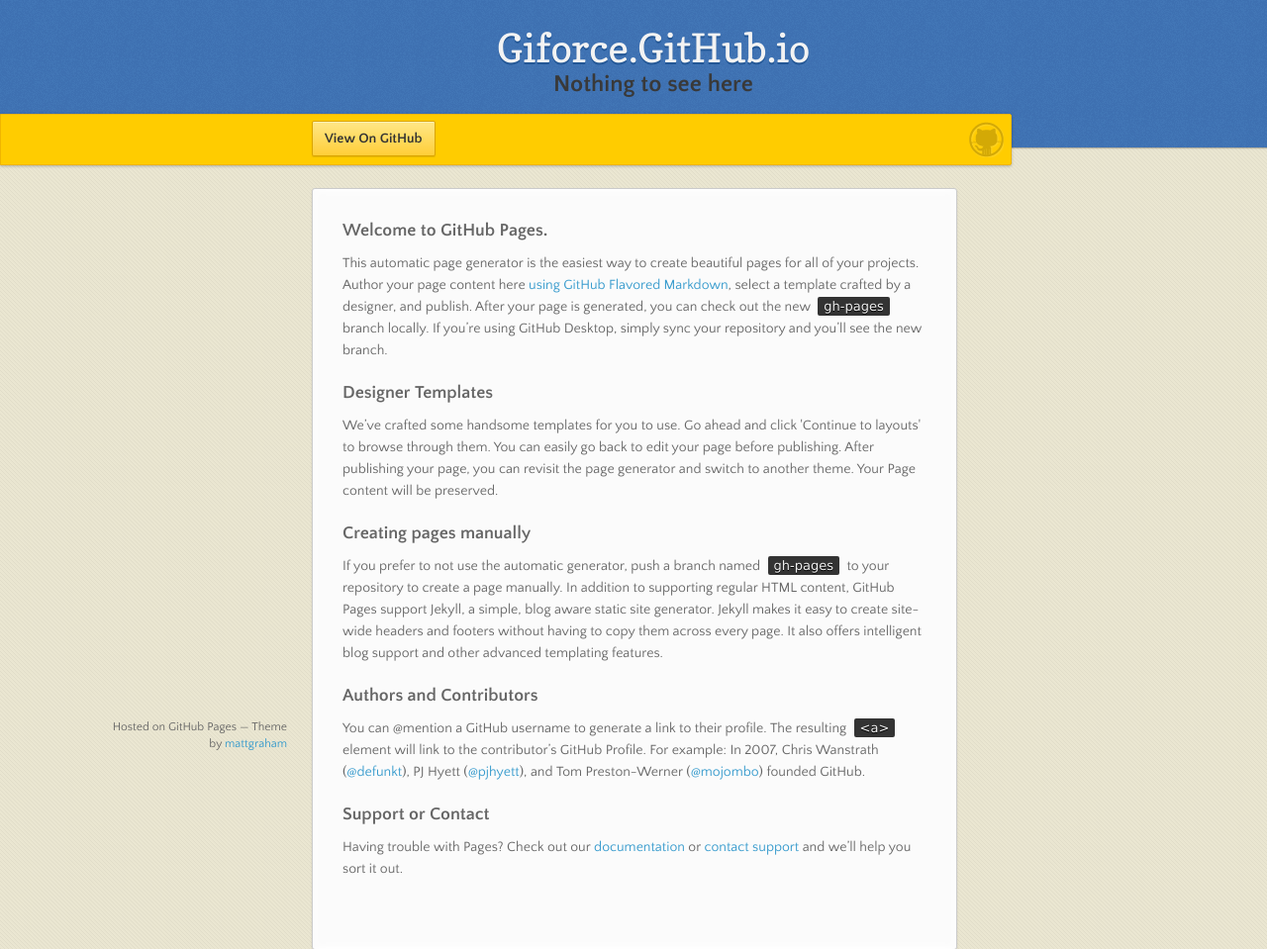
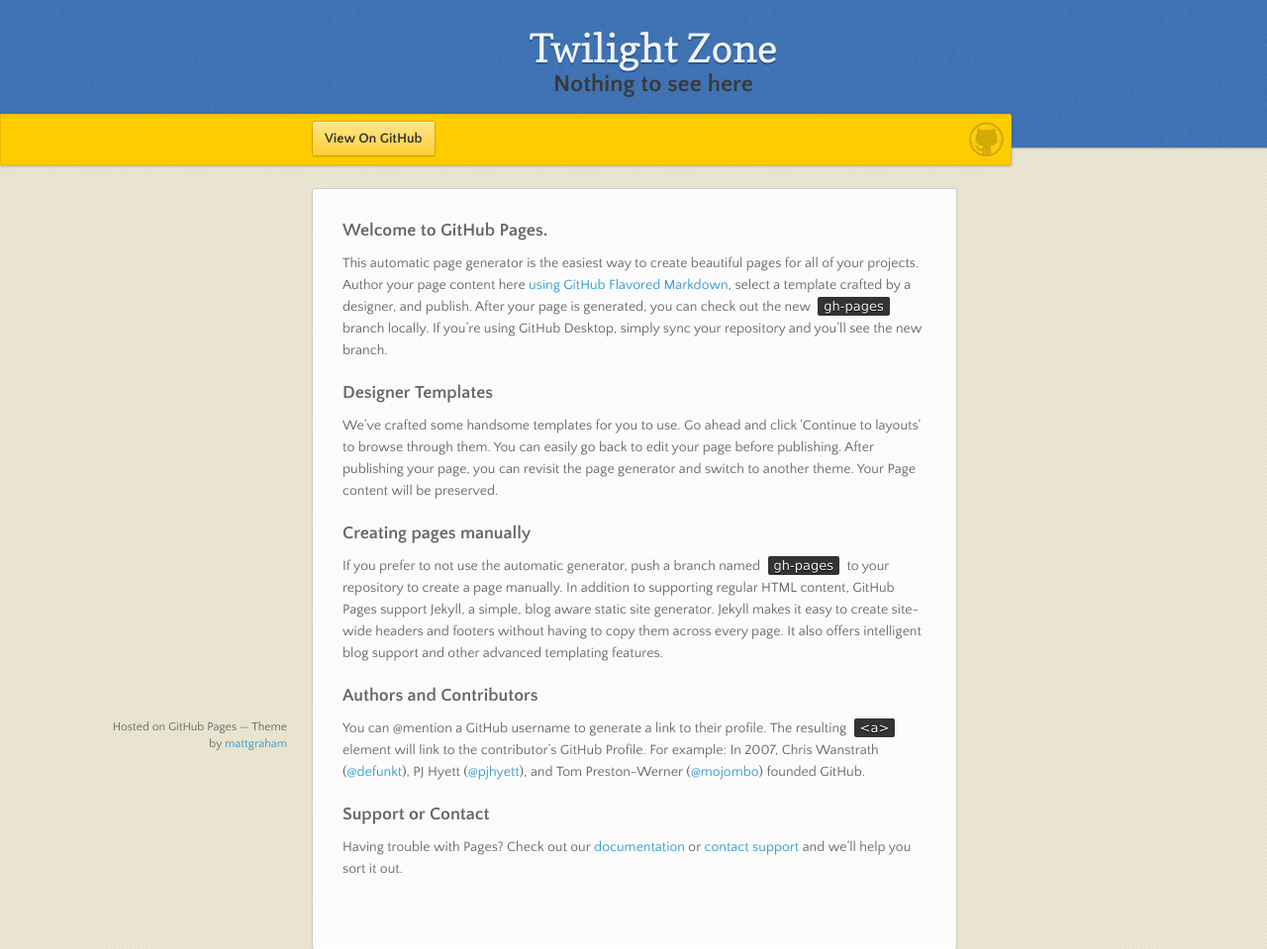
Before and after one commit to GiForce/GiForce.github.io, a plain HTML site: page index.html in a window 1280 px wide. Shown: the top 959 px of the page at 99% size. Drawn offline with nearby package versions, Linux system fonts and the light colour scheme.

Commit message:
Update index.html

```diff
--- a/index.html
+++ b/index.html
@@ -17,7 +17,7 @@
   <body>
 
       <header>
-        <h1 id="g_title">Giforce.GitHub.io</h1>
+        <h1 id="g_title">Twilight Zone</h1>
         <h2 id="g_tagline">Nothing to see here</h2>
         <p></p>
       </header>
```
